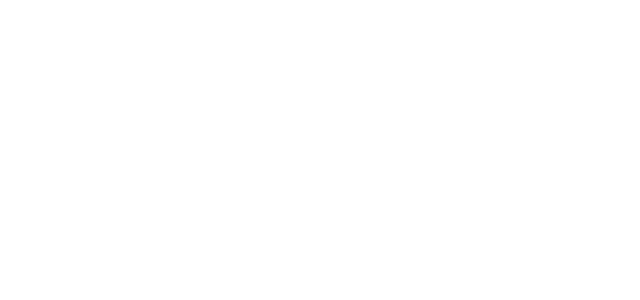
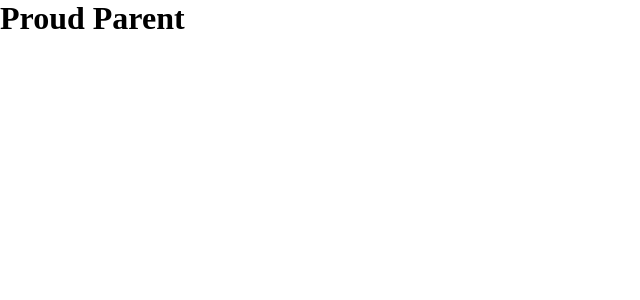
Before and after one commit to l-m-meyer/proud-parent-generator, a React (Create React App) app in the folder client/: page / in a window 1280 px wide. Shown: the top 300 px of the page, without its empty margins (0-640 px from the left). Built offline with nearby package versions, Linux system fonts and the light colour scheme.

Commit message:
Add h1 element

```diff
--- a/client/src/App.js
+++ b/client/src/App.js
@@ -3,7 +3,7 @@ import './App.css';
 function App() {
   return (
     <div className="App">
-
+      <h1>Proud Parent</h1>
     </div>
   );
 }
```
